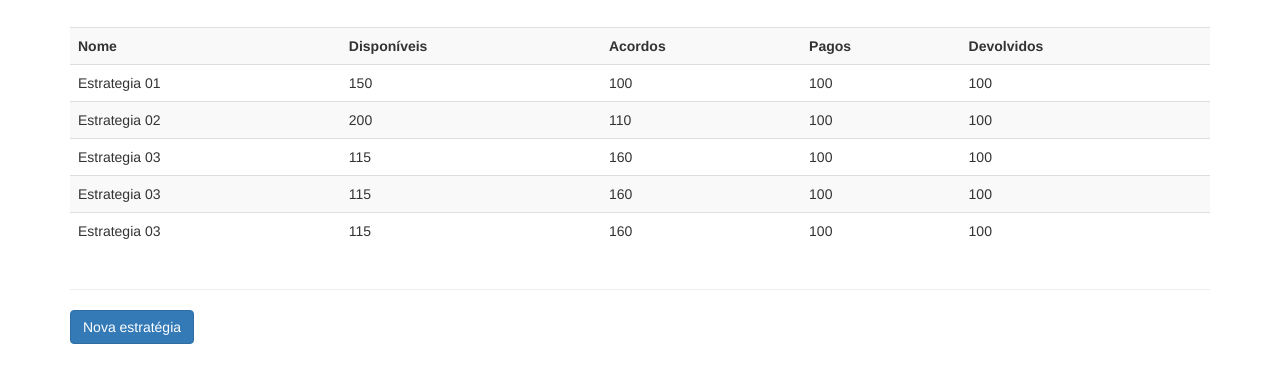
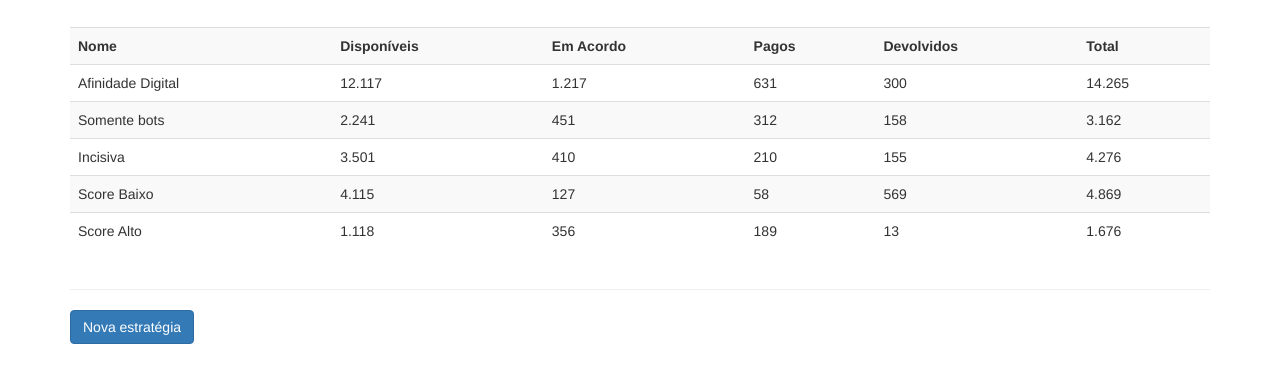
Before and after one commit to gbencke/HackathonIGEOC, a plain HTML site: page frontend/deep/estrategias.html in a window 1280 px wide. Shown: the part 153-536 px from the top of the page. Drawn offline with Linux system fonts and the light colour scheme.

Commit message:
Ajustando tabela de estrategias

```diff
--- a/frontend/deep/estrategias.html
+++ b/frontend/deep/estrategias.html
@@ -41,45 +41,50 @@
                     <tr>
                         <th>Nome</th>
                         <th>Disponíveis</th>
-                        <th>Acordos</th>
+                        <th>Em Acordo</th>
                         <th>Pagos</th>
                         <th>Devolvidos</th>
+                        <th>Total</th>
                     </tr>
                     <tr>
-                        <td>Estrategia 01</td>
-                        <td>150</td>
-                        <td>100</td>
-                        <td>100</td>
-                        <td>100</td>
-
+                        <td>Afinidade Digital</td>
+                        <td>12.117</td>
+                        <td>1.217</td>
+                        <td>631</td>
+                        <td>300</td>
+                        <td>14.265</td>
                     </tr>
                     <tr>
-                        <td>Estrategia 02</td>
-                        <td>200</td>
-                        <td>110</td>
-                        <td>100</td>
-                        <td>100</td>
+                        <td>Somente bots</td>
+                        <td>2.241</td>
+                        <td>451</td>
+                        <td>312</td>
+                        <td>158</td>
+                        <td>3.162</td>
                     </tr>
                     <tr>
-                        <td>Estrategia 03</td>
-                        <td>115</td>
-                        <td>160</td>
-                        <td>100</td>
-                        <td>100</td>
+                        <td>Incisiva</td>
+                        <td>3.501</td>
+                        <td>410</td>
+                        <td>210</td>
+                        <td>155</td>
+                        <td>4.276</td>
                     </tr>
                     <tr>
-                        <td>Estrategia 03</td>
-                        <td>115</td>
-                        <td>160</td>
-                        <td>100</td>
-                        <td>100</td>
+                        <td>Score Baixo</td>
+                        <td>4.115</td>
+                        <td>127</td>
+                        <td>58</td>
+                        <td>569</td>
+                        <td>4.869</td>
                     </tr>
                     <tr>
-                        <td>Estrategia 03</td>
-                        <td>115</td>
-                        <td>160</td>
-                        <td>100</td>
-                        <td>100</td>
+                        <td>Score Alto</td>
+                        <td>1.118</td>
+                        <td>356</td>
+                        <td>189</td>
+                        <td>13</td>
+                        <td>1.676</td>
                     </tr>
 
                 </table>
```
